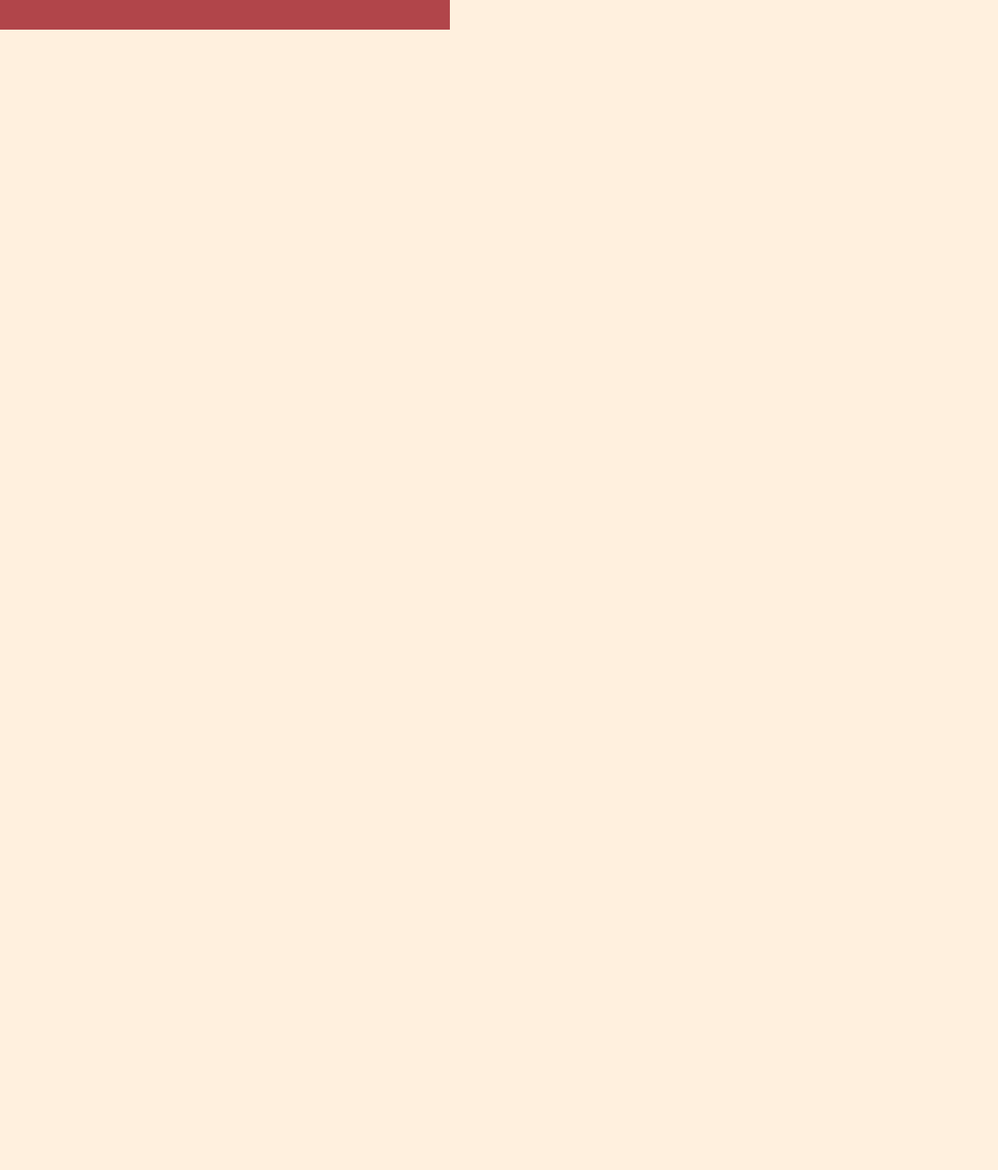
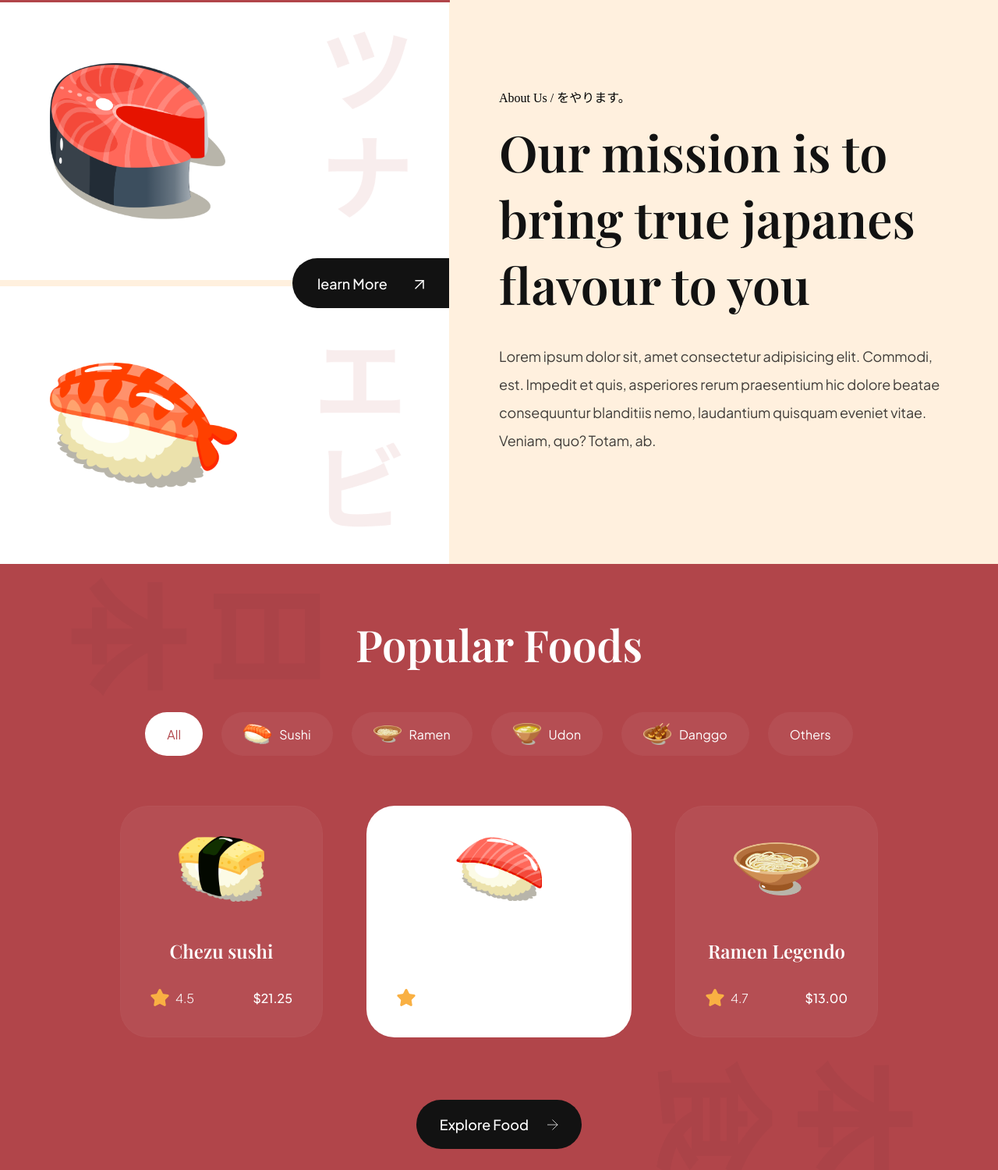
Before and after one commit to alifkhan2610/suschiman_html_css_project, a website built with Vite: page index.html in a window 1280 px wide. Shown: the part 840-2340 px from the top of the page at 78% size. Before the commit the page ends 878 px from the top, so only its background shows below. Built offline with nearby package versions, Linux system fonts and the light colour scheme.

Commit message:
2nd commit

```diff
--- a/CSS/sections/about.css
+++ b/CSS/sections/about.css
@@ -0,0 +1,71 @@
+.about-us{
+    display: flex;
+    min-height: 720px;
+    overflow: hidden;
+}
+.about-us__image{
+    display: flex;
+    flex: 1;
+    flex-direction: column;
+    justify-content: center;
+    background: var(--color-white);
+    position: relative;
+}
+.about-us__image div{
+    padding: 32px 64px;
+    flex: 1;
+    display: flex;
+    align-items: center;
+
+    background-repeat: no-repeat;
+    background-position: center;
+    background-size: contain;
+
+}
+.about-us__image-sushi3{
+    border-bottom: 8px solid var(--color-creamson);
+
+    background-image: url("../../assets/about_bg1.png");
+}
+.about-us__image-sushi2{
+
+    background-image: url("../../assets/about_bg2.png");
+}
+.about-us__image-sushi3 img{
+    width: 225px;
+    height: 200px;
+}
+.about-us__image-sushi2 img{
+    width: 240px;
+    height: 160px;
+}
+.about-us__button{
+    position: absolute;
+    right: 0;
+    padding: 12px 32px;
+    min-height: 64px;
+
+    background: var(--secondary-color);
+    border-radius: 32px 0 0 32px;
+    border: 0;
+    outline: 0;
+
+    color: #fff;
+    font-family: var(--plus-jakarta-sans);
+    font-weight: 500;
+    font-size: 18px;
+    line-height: 23px;
+
+    cursor: pointer;
+}
+.about-us__button img{
+    object-fit: contain;
+    padding-left: 32px;
+}
+.about-us__content{
+    padding: 64px;
+    flex: 1;
+    display: flex;
+    flex-direction: column;
+    justify-content: center;
+}
--- a/CSS/sections/header.css
+++ b/CSS/sections/header.css
@@ -13,16 +13,16 @@
     position: absolute;
     inset: 0;
     width: 100%;
-    z-index: 1;
+    z-index: -1;
     background-color: var(--primary-color);
 }
 .header__logo h4{
     padding-left: 30px;
     z-index: 99;
     color: #fff;
-    font-size: 30px;
+    font-size: 35px;
     font-weight: 500;
-    font-family: var(--plus-jakarta-sans);
+    /* font-family: var(--plus-jakarta-sans); */
 }
 
 .header__menu{
--- a/CSS/sections/hero.css
+++ b/CSS/sections/hero.css
@@ -1,6 +1,6 @@
 .hero{
     display: flex;
-    min-height: 100vh;
+    min-height: calc(100vh - 8.50vh);
     overflow: hidden;
 }
 .hero-image{
@@ -11,8 +11,8 @@
     z-index: 5;
 }
 .hero-image img{
-    width: 100%;
-    height: 110%;
+    width: 120%;
+    height: 100%;
     object-fit: contain;
 }
 .hero-image__overlay{
@@ -24,7 +24,7 @@
 }
 .hero-image h2{
     position: absolute;
-    bottom: 60px;
+    bottom: 0px;
     padding: 20px;
 
     font-family: var(--playfair-display);
@@ -51,7 +51,7 @@
     font-size: 80px;
     font-weight: 600px;
     font-family: var(--playfair-display);
-    color: var(--primary-color);
+    color: var(--secondary-color);
 }
 .hero-content-info p{
     margin: 32px 0 0 32px;
@@ -99,12 +99,15 @@
     object-fit: contain;
 }
 .hero-content__testimonial{
-    padding: 25px 50px;
+    padding: 32px 64px;
     display: flex;
     flex-wrap: wrap;
     text-align: center;
     gap: 10px;
     background: var(--color-white);
+}
+.hero-content__testimonial p{
+    margin: 0px;
 }
 .hero-content__customer{
     flex: 1;
@@ -112,7 +115,7 @@
     display: flex;
 }
 .hero-content__customer h4{
-    font-size: 30px;
+    font-size: 35px;
     font-weight: 400;
     font-family: var(--playfair-display);
 }
--- a/CSS/sections/popular.css
+++ b/CSS/sections/popular.css
@@ -0,0 +1,157 @@
+.popular-foods{
+    padding: 64px;
+
+    display: flex;
+    flex-direction: column;
+
+    background-color: var(--primary-color);
+    background-image: url("../../assets/popular_bg.png");
+    background-position: center;
+    background-repeat: no-repeat;
+    background-size: contain;
+
+    overflow: hidden;
+
+}
+.popular-foods__title{
+    font-size: 56px;
+    font-family: var(--playfair-display);
+    font-weight: 600;
+    line-height: 78px;
+    color: #fff;
+    text-align: center;
+
+}
+.popular-foods__filters{
+    margin-top: 48px;
+    max-width: 100%;
+    overflow-x: auto;
+
+    display: flex;
+    justify-content: center;
+    gap: 24px;
+}
+.popular-foods__filter-btn{
+    padding: 10px 28px;
+
+    display: flex;
+    flex-direction: row;
+    align-items: center;
+    gap: 10px;
+    background: rgba(255, 255, 255, 0.05);
+    border: rgba(255, 255, 255, 0.02);
+    border-radius: 46px;
+    font-size: 16px;
+    font-weight: 300px;
+    line-height: 25px;
+    font-family: var(--plus-jakarta-sans);
+    color: #fff;
+    cursor: pointer;
+
+}
+.popular-foods__filter-btn img{
+    height: 36px;
+    width: 36px;
+    object-fit: contain;
+}
+.popular-foods__filter-btn.active{
+    background: #fff;
+    color: var(--primary-color);
+}
+.popular-foods__filter-btn:hover{
+    background: #fff;
+    color: var(--primary-color);
+}
+
+.popular-foods__catalogue{
+    margin-top: 64px;
+    display: flex;
+    justify-content: center;
+    flex-wrap: wrap;
+    gap: 56px;
+
+}
+.popular-foods__button{
+    width: fit-content;
+    padding: 20px 30px;
+    margin: 80px auto 0;
+
+    font-weight: 500;
+    font-size: 18px;
+    line-height: 23px;
+
+    font-family: var(--plus-jakarta-sans);
+    color: #fff;
+
+    border: none;
+    outline: none;
+    background: var(--secondary-color);
+    border-radius: 64px;
+    cursor: pointer;
+
+}
+
+.popular-foods__button img{
+width: 14px;
+height: 14px;
+object-fit: contain;
+margin-left: 21px;
+}
+.popular-foods__card{
+    padding: 38px;
+    min-width: 260px;
+    height: fit-content;
+
+    display: flex;
+    align-items: center;
+    flex-direction: column;
+    border-radius: 36px;
+    background: rgba(255, 255, 255, 0.05);
+    border: 1px solid rgba(255, 255, 255, 0.02);
+}
+.popular-foods__card-image{
+    width: 110px;
+    height: 84px;
+    object-fit: contain;
+}
+.popular-foods__card-title{
+    margin-top: 47px;
+
+    font-weight: 600;
+    font-size: 24px;
+    line-height: 32px;
+    font-family: var(--playfair-display);
+    color: #fff;
+    text-align: center;
+}
+.popular-foods__card-details{
+    width: 100%;
+    margin-top: 32px;
+}
+.popular-foods__card-rating{
+    display: flex;
+    align-items: center;
+    gap: 8px;
+}
+.popular-foods__card-rating img{
+    width: 24px;
+    height: 24px;
+    object-fit: contain;
+}
+.popular-foods__card-rating p{
+    font-style: 20px;
+    font-weight: 300;
+    font-family: var(--plus-jakarta-sans);
+    color: #fff;
+}
+.popular-foods__card-price{
+    font-style: 20px;
+    font-weight: 500;
+    font-family: var(--plus-jakarta-sans);
+    color: #fff;
+}
+
+.popular-foods__card.active-card{
+    background: #fff;
+    min-width: 340px;
+}
--- a/index.html
+++ b/index.html
@@ -10,9 +10,9 @@
   </head>
   <body>
     <header>
-      <nav class="header__nav">
+      <nav class="header__nav" id="home">
         <div class="header__logo">
-          <h4 >Sushiman</h4>
+          <h4>Sushiman</h4>
           <div class="header__logo-overlay"></div>
         </div>
         <ul class="header__menu">
@@ -32,7 +32,7 @@
       </nav>
     </header>
 
-    <section class="hero">
+    <section class="hero" id="hero">
       <div class="hero-image">
         <img src="/assets/sushi-1.png" alt="" />
         <h2>
@@ -58,11 +58,11 @@
           </div>
           <div class="hero-content__testimonial">
             <div class="hero-content__customer flex-center">
-              <h4>24 <span>k+</span></h4>
+              <h4>24k+</h4>
               <p>Happy Customers</p>
             </div>
             <div class="hero-content__review">
-              <img src="./assets/user.png" alt="user">
+              <img src="./assets/user.png" alt="user" />
               <p>This is the best japanese service that ever existed.</p>
             </div>
           </div>
@@ -70,6 +70,110 @@
       </div>
     </section>
 
+    <section class="about-us" id="about-us">
+      <div class="about-us__image">
+        <div class="about-us__image-sushi3">
+          <img src="./assets/sushi-3.png" alt="" />
+        </div>
+        <button class="about-us__button">
+          learn More
+          <img src="/assets/arrow-up-right.svg" alt="lear more" />
+        </button>
+        <div class="about-us__image-sushi2">
+          <img src="./assets/sushi-2.png" alt="" />
+        </div>
+      </div>
+      <div class="about-us__content">
+        <p>About Us / をやります。</p>
+        <h3 class="sushi__title">
+          Our mission is to bring true japanes flavour to you
+        </h3>
+        <p class="sushi__description">
+          Lorem ipsum dolor sit, amet consectetur adipisicing elit. Commodi,
+          est. Impedit et quis, asperiores rerum praesentium hic dolore beatae
+          consequuntur blanditiis nemo, laudantium quisquam eveniet vitae.
+          Veniam, quo? Totam, ab.
+        </p>
+      </div>
+    </section>
+
+    <section class="popular-foods" id="menu">
+      <h2 class="popular-foods__title">Popular Foods</h2>
+      <div class="popular-foods__filters sushi__hide-scrollbar">
+        <button class="popular-foods__filter-btn active">All</button>
+        <button class="popular-foods__filter-btn">
+          <img src="./assets/sushi-9.png" alt="sushi 9" />
+          Sushi
+        </button>
+        <button class="popular-foods__filter-btn">
+          <img src="./assets/sushi-8.png" alt="sushi 8" />
+          Ramen
+        </button>
+        <button class="popular-foods__filter-btn">
+          <img src="./assets/sushi-7.png" alt="sushi 7" />
+          Udon
+        </button>
+        <button class="popular-foods__filter-btn">
+          <img src="./assets/sushi-6.png" alt="sushi 6" />
+          Danggo
+        </button>
+        <button class="popular-foods__filter-btn ">Others</button>
+      </div>
+      <div class="popular-foods__catalogue">
+        <article class="popular-foods__card">
+          <img
+          class="popular-foods__card-image"
+          src="./assets/sushi-12.png" alt="sushi-12">
+          <h4 class="popular-foods__card-title">
+            Chezu sushi
+          </h4>
+          <div class="popular-foods__card-details flex-between">
+            <div class="popular-foods__card-rating">
+              <img src="./assets/star.svg" alt="">
+              <p>4.5</p>
+            </div>
+            <p class="popular-foods__card-price">$21.25</p>
+          </div>
+        </article>
+
+        <article class="popular-foods__card active-card">
+          <img
+          class="popular-foods__card-image"
+          src="./assets/sushi-11.png" alt="sushi-11">
+          <h4 class="popular-foods__card-title">
+            Originam sushi
+          </h4>
+          <div class="popular-foods__card-details flex-between">
+            <div class="popular-foods__card-rating">
+              <img src="./assets/star.svg" alt="">
+              <p>5.0</p>
+            </div>
+            <p class="popular-foods__card-price">$19.00</p>
+          </div>
+        </article>
+
+        <article class="popular-foods__card">
+          <img
+          class="popular-foods__card-image"
+          src="./assets/sushi-10.png" alt="sushi-10">
+          <h4 class="popular-foods__card-title">
+            Ramen Legendo
+          </h4>
+          <div class="popular-foods__card-details flex-between">
+            <div class="popular-foods__card-rating">
+              <img src="./assets/star.svg" alt="">
+              <p>4.7</p>
+            </div>
+            <p class="popular-foods__card-price">$13.00</p>
+          </div>
+        </article>
+      </div>
+      <button class="popular-foods__button">
+        Explore Food
+        <img src="./assets/arrow-right.svg" alt="" />
+      </button>
+    </section>
+
     <script type="module" src="./js/script.js"></script>
   </body>
 </html>
```
